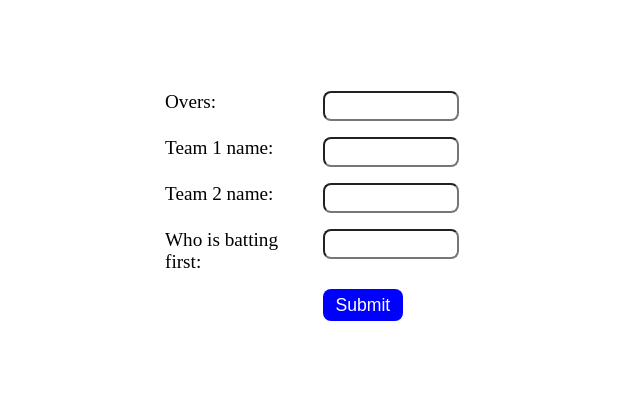
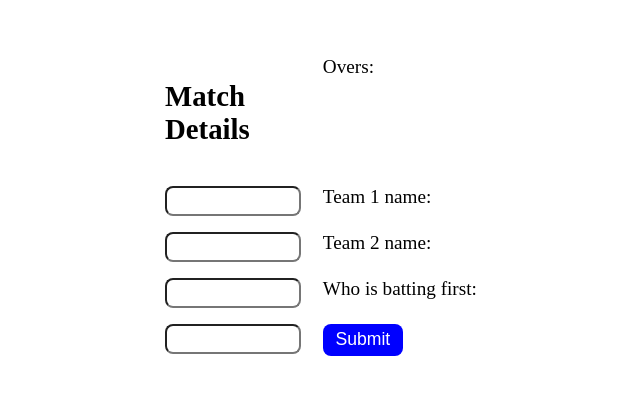
Before and after one commit to Pesaru-Sreenidhi-Reddy/cricket-scoreboard, a plain HTML site: page index.html in a window 1280 px wide. Shown: the part 202-596 px from the top of the page, without its empty margins (323-963 px from the left). Drawn offline with Linux system fonts and the light colour scheme.

Commit message:
added heading

```diff
--- a/index.html
+++ b/index.html
@@ -11,6 +11,7 @@
 <body>
     <div id="whole-container">
     <div id="inputs-container">
+        <h2>Match Details</h2>
 <label for="overs" title="Please enter number of overs for displaying balls remaining">Overs:</label> <input type="number" id="overs">
 
     <label for="team1name" title="Please enter name of one team">Team 1 name:</label><input type="text" id="team1name">
```
